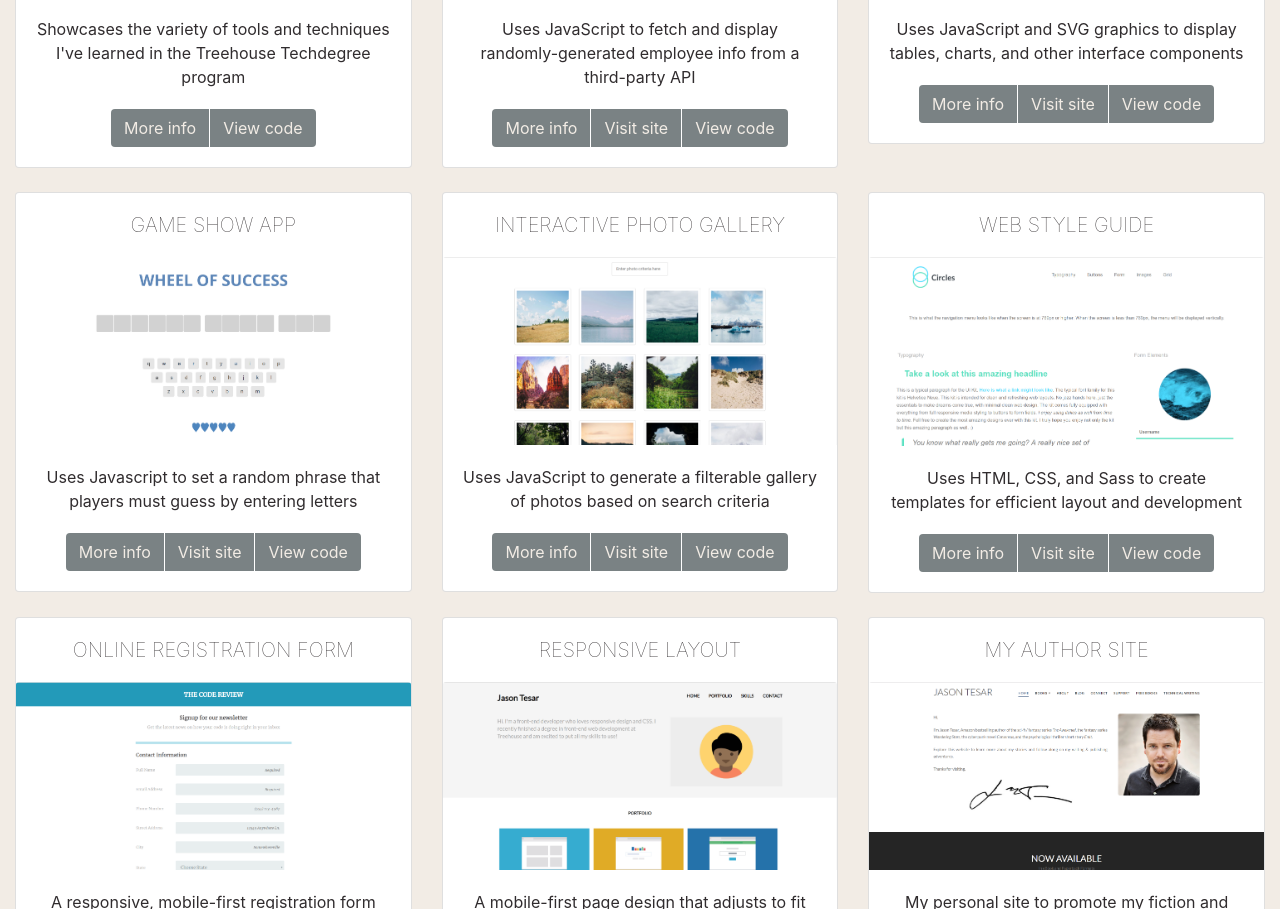
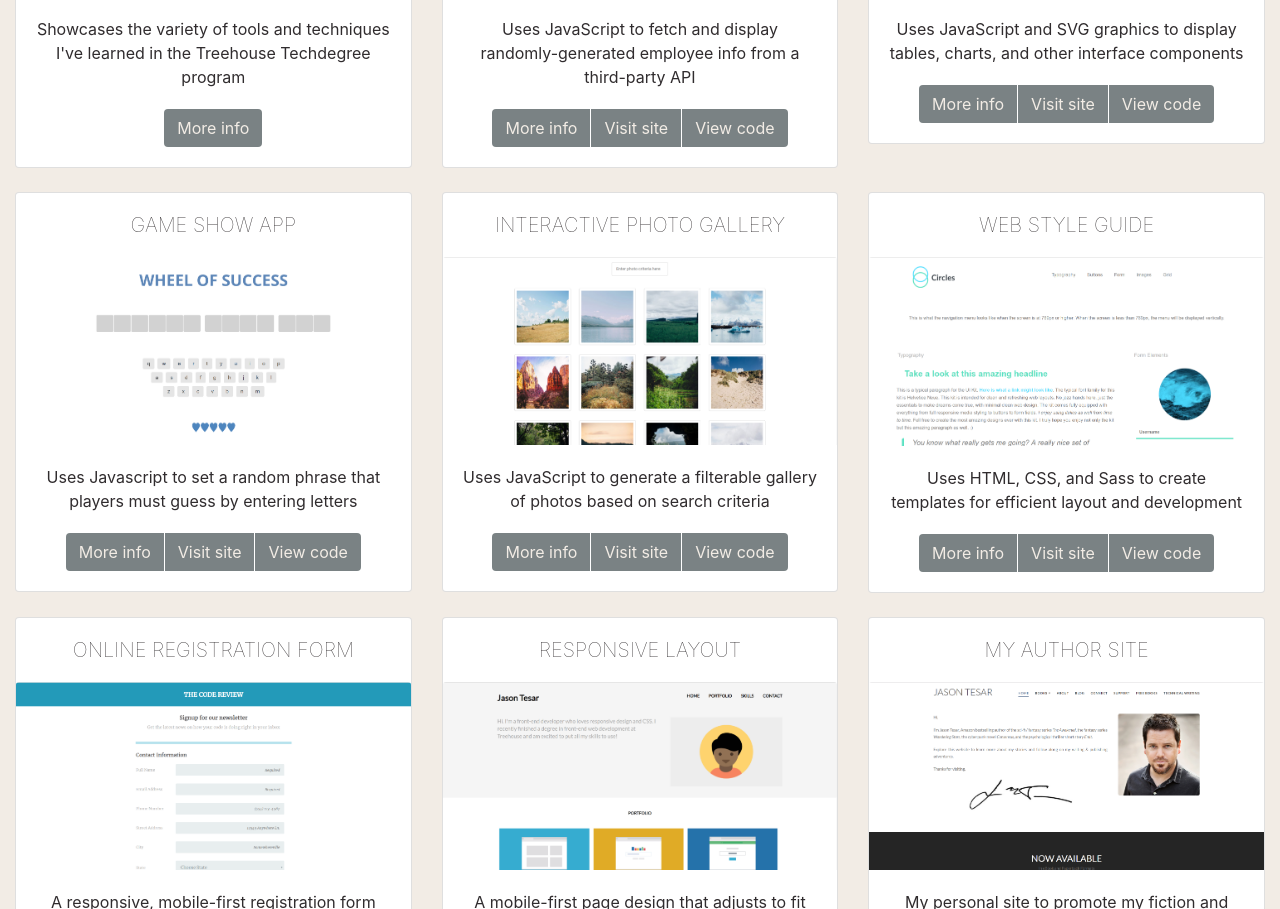
Before and after one commit to jasonTesar/jasontesar.github.io, a plain HTML site: page index.html in a window 1280 px wide. Shown: the part 1006-1915 px from the top of the page. Drawn offline with nearby package versions, Linux system fonts and the light colour scheme.

Commit message:
remove view code button from dev portfolio project

```diff
--- a/index.html
+++ b/index.html
@@ -76,10 +76,7 @@
                 <p class="card-text text-center">Showcases the variety of tools and techniques I've learned in the Treehouse Techdegree program</p>
               </div>
               <div class="card-body text-center pt-0">
-              <div class="btn-group">
                 <button id="DevelopmentPortfolio" type="button" class="btn mt-0 gray-blue">More info</button>
-                <a class="btn mt-0 gray-blue" href="https://github.com/jasonTesar/Techdegree-Project-9" target="_blank" role="button">View code</a>
-              </div>
               </div>
             </div>
           </div><!-- End Project 9 -->
```
